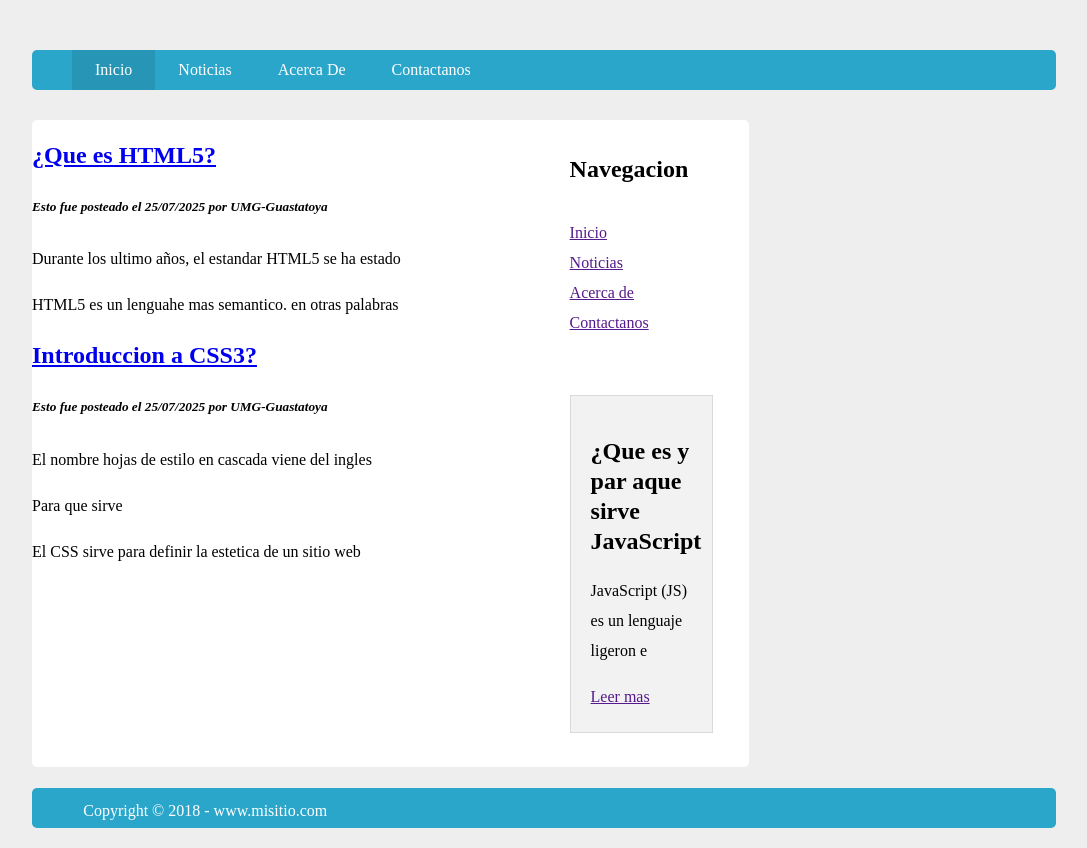
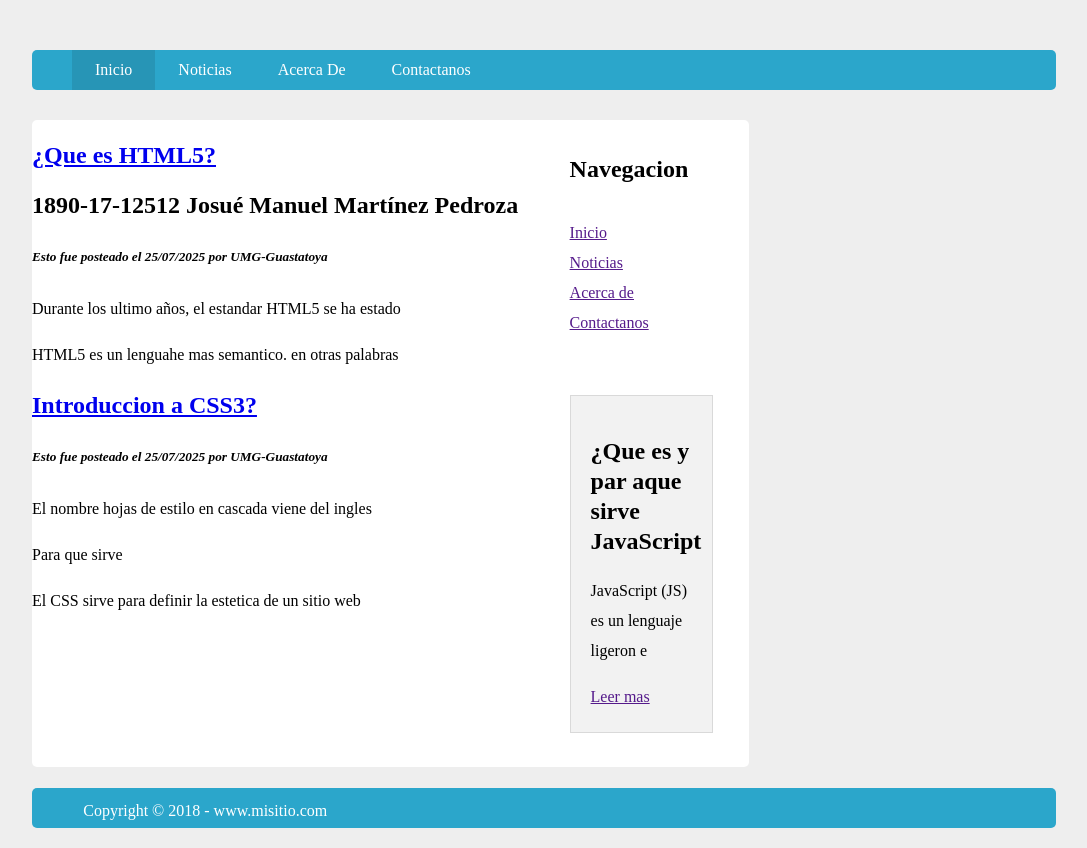
Before and after one commit to Josuemart555/WebPageHtml-CSS3, a plain HTML site: page index.html in a window 1280 px wide. Shown: the whole page, without its empty margins (96-1183 px from the left). Drawn offline with Linux system fonts and the light colour scheme.

Commit message:
sexto commit

```diff
--- a/index.html
+++ b/index.html
@@ -39,6 +39,7 @@
             <article class="Top">
                 <header>
                     <h2><a href="#">¿Que es HTML5?</a></h2>
+                    <h2>1890-17-12512 Josué Manuel Martínez Pedroza</h2>
                 </header>
                 <footer>
                     <h5><i>Esto fue posteado el 25/07/2025 por UMG-Guastatoya</i></h5>
```
